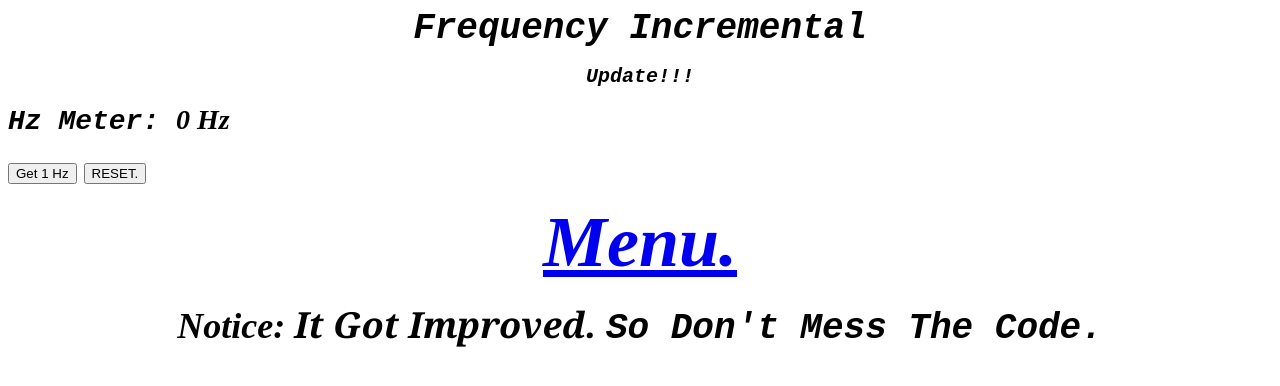
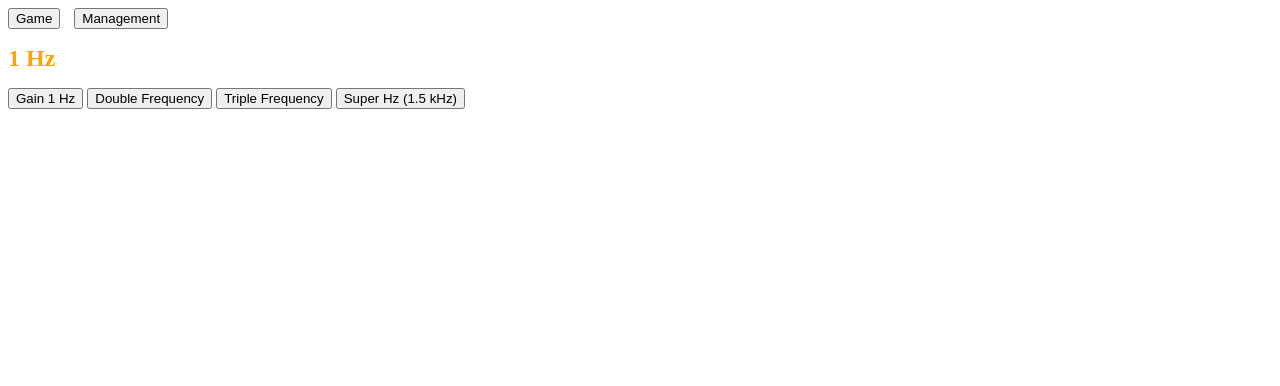
Before and after one commit to princej69/frequency-incremental, a plain HTML site: page index.html in a window 1280 px wide. Drawn offline with Linux system fonts and the light colour scheme.

Commit message:
Intense update

```diff
--- a/index.html
+++ b/index.html
@@ -1,11 +1,127 @@
-<p style="text-align:center"><strong><em><span style="font-family:Courier New,Courier,monospace"><span style="font-size:36px">Frequency Incremental</span></span></em></strong></p>
+<!DOCTYPE html>
+<html>
+<head>
+  <title>Game Upgrade</title>
+  <style>
+    .heading {
+      font-size: 24px;
+      font-weight: bold;
+      color: orange;
+    }
 
-<p style="text-align:center"><strong><em><span style="font-family:Courier New,Courier,monospace"><span style="font-size:20px">Update!!!</span></span></em></strong></p>
+    .tab {
+      display: none;
+    }
 
-<p><strong><em><span style="font-family:Courier New,Courier,monospace"><span style="font-size:28px">Hz Meter:&nbsp;</span></span><span style="font-size:28px"><span style="font-family:Times New Roman,Times,serif">0 Hz</span></span></em></strong></p>
+    .tab.active {
+      display: block;
+    }
 
-<p><strong><em><span style="font-size:28px"><span style="font-family:Times New Roman,Times,serif"><input name="Gain1" type="button" value="Get 1 Hz" />&nbsp;<input name="Gain2" type="reset" value="RESET." /></span></span></em></strong></p>
+    .tab-buttons {
+      margin-bottom: 10px;
+    }
 
-<p style="text-align:center"><strong><em><span style="font-family:Times New Roman,Times,serif"><span style="font-size:72px"><a href="https://rubixyoutube.github.io">Menu.</a></span></span></em></strong></p>
+    .tab-buttons button {
+      margin-right: 10px;
+    }
+  </style>
+</head>
+<body>
+  <div class="tab-buttons">
+    <button onclick="changeTab(0)" class="active">Game</button>
+    <button onclick="changeTab(1)">Management</button>
+  </div>
 
-<p style="text-align:center"><strong><em><span style="font-family:Times New Roman,Times,serif"><span style="font-size:36px">Notice:&nbsp;</span></span><span style="font-size:36px"><span style="font-family:Georgia,serif">It Got Improved.&nbsp;</span><span style="font-family:Courier New,Courier,monospace">So Don&#39;t Mess The Code.</span></span></em></strong></p>
+  <div class="tab active">
+    <h1 class="heading"><span id="frequency">1</span> Hz</h1>
+    <button onclick="increaseFrequency()">Gain 1 Hz</button>
+    <button onclick="doubleFrequency()">Double Frequency</button>
+    <button onclick="tripleFrequency()">Triple Frequency</button>
+    <button onclick="superHz()">Super Hz (1.5 kHz)</button>
+  </div>
+
+  <div class="tab">
+    <h2>Management</h2>
+    <button onclick="kHz()">kHz</button>
+    <button onclick="MHz()">MHz</button>
+    <button onclick="GHz()">GHz</button>
+  </div>
+
+  <script>
+    var baseFrequency = 1; // Initial frequency before any upgrades
+    var boostFactor = 1.3; // Boost factor for Super Hz
+
+    function increaseFrequency() {
+      var frequencyElement = document.getElementById("frequency");
+      var currentFrequency = parseInt(frequencyElement.innerText);
+      frequencyElement.innerText = currentFrequency + 1;
+    }
+
+    function doubleFrequency() {
+      var frequencyElement = document.getElementById("frequency");
+      var currentFrequency = parseInt(frequencyElement.innerText);
+      frequencyElement.innerText = currentFrequency * 2;
+    }
+
+    function tripleFrequency() {
+      var frequencyElement = document.getElementById("frequency");
+      var currentFrequency = parseInt(frequencyElement.innerText);
+      frequencyElement.innerText = currentFrequency * 3;
+    }
+
+    function superHz() {
+      var frequencyElement = document.getElementById("frequency");
+      var currentFrequency = parseInt(frequencyElement.innerText);
+      if (currentFrequency >= 1500) {
+        frequencyElement.innerText = "Super Hz!";
+        applyBoost();
+        resetUpgrades();
+      } else {
+        alert("Upgrade requires 1.5 kHz or more!");
+      }
+    }
+
+    function applyBoost() {
+      var frequencyElement = document.getElementById("frequency");
+      var currentFrequency = parseInt(frequencyElement.innerText);
+      frequencyElement.innerText = Math.round(currentFrequency * boostFactor);
+    }
+
+    function resetUpgrades() {
+      var frequencyElement = document.getElementById("frequency");
+      frequencyElement.innerText = baseFrequency;
+    }
+
+    function kHz() {
+      var frequencyElement = document.getElementById("frequency");
+      var currentFrequency = parseInt(frequencyElement.innerText);
+      frequencyElement.innerText = currentFrequency / 1000 + " kHz";
+    }
+
+    function MHz() {
+      var frequencyElement = document.getElementById("frequency");
+      var currentFrequency = parseInt(frequencyElement.innerText);
+      frequencyElement.innerText = currentFrequency / 1000000 + " MHz";
+    }
+
+    function GHz() {
+      var frequencyElement = document.getElementById("frequency");
+      var currentFrequency = parseInt(frequencyElement.innerText);
+      frequencyElement.innerText = currentFrequency / 1000000000 + " GHz";
+    }
+
+    function changeTab(tabIndex) {
+      var tabs = document.getElementsByClassName("tab");
+      var tabButtons = document.getElementsByClassName("tab-buttons")[0].getElementsByTagName("button");
+
+      for (var i = 0; i < tabs.length; i++) {
+        tabs[i].classList.remove("active");
+        tabButtons[i].classList.remove("active");
+      }
+
+      tabs[tabIndex].classList.add("active");
+      tabButtons[tabIndex].classList.add("active");
+    }
+  </script>
+</body>
+</html>
```
